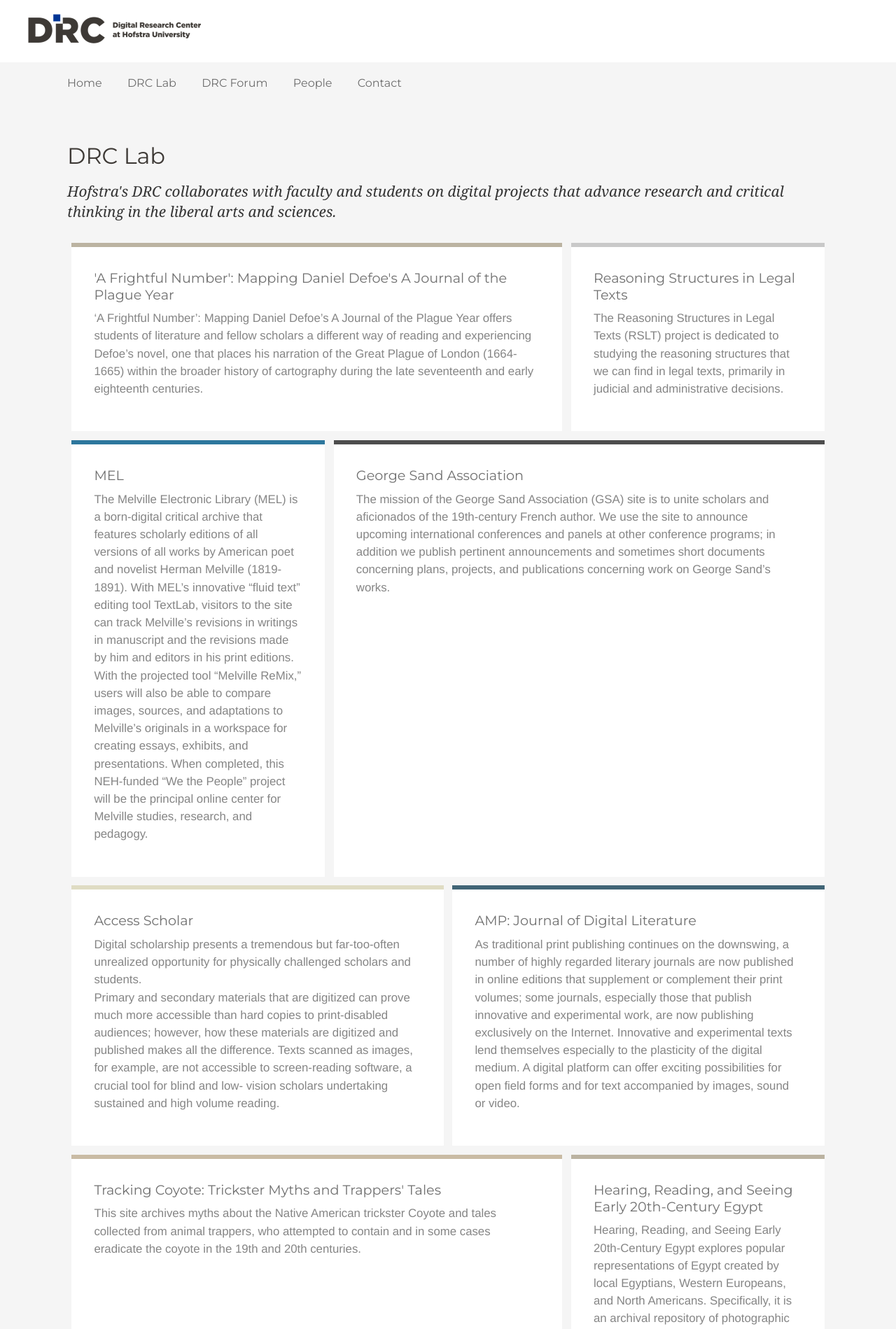
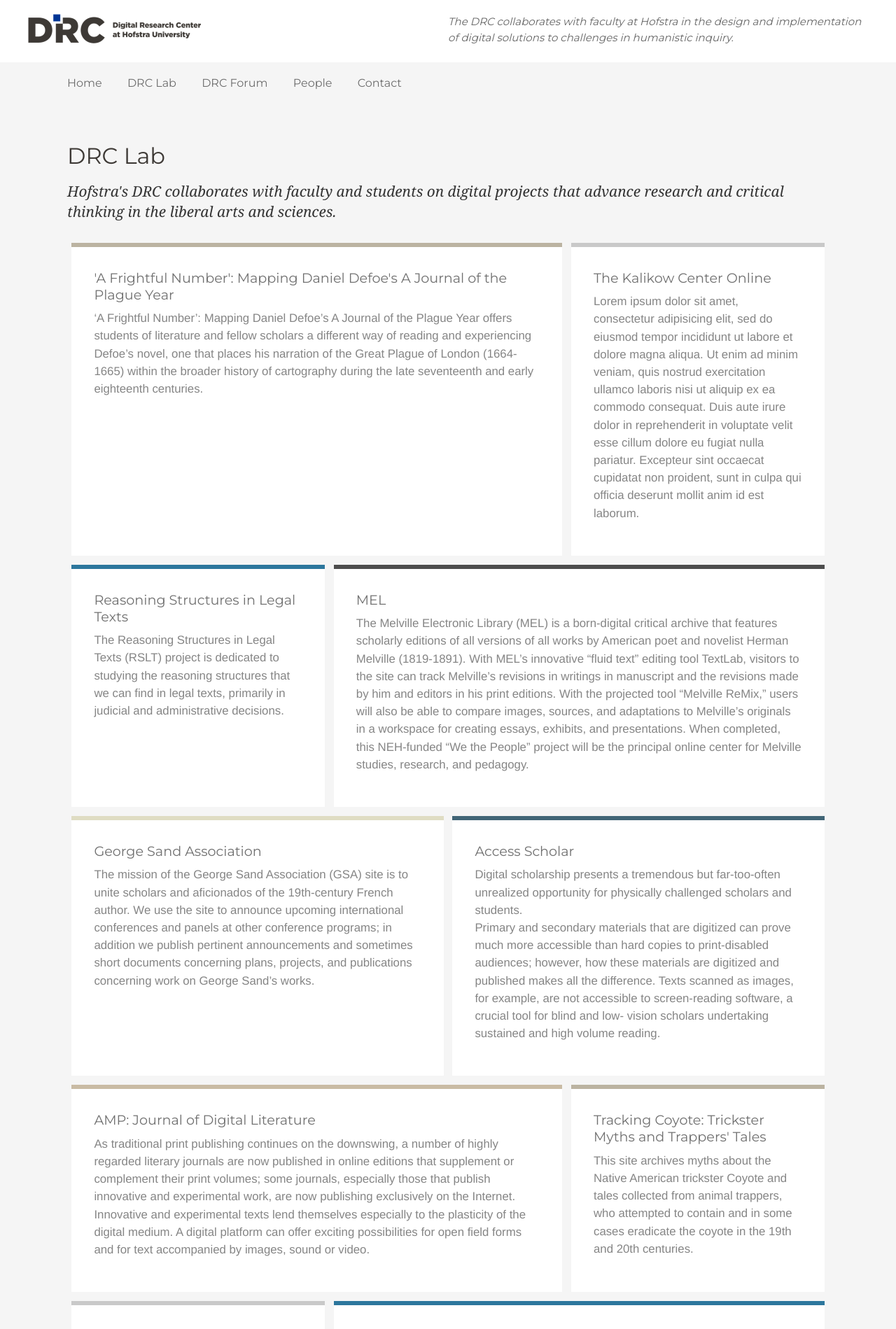
Before and after one commit to hofstra/drc, a Jekyll site: the page built from projects.html, in a window 1280 px wide. Shown: the top 1899 px of the page at 70% size. Built offline with Jekyll 4.4.1, drawn with Linux system fonts in a browser that asks for light colours; nearby versions of some CDN libraries.

Commit message:
Add description to header.

```diff
--- a/_includes/header.html
+++ b/_includes/header.html
@@ -1,7 +1,11 @@
-    <div class="logo-header-wrapper"><div class="logo-header">
-        <a href="/"><img src="/images/drc.logo.horizontal.png" alt="Digital Research Center at Hofstra" height="42" width="247" /></a>
-        <a href="#" id="js-navigation-mobile-menu" class="mobile-toggle">MENU</a>
-    </div></div>
+    <div class="logo-header-wrapper">
+        <div class="logo-header">
+            <a href="/"><img src="/images/drc.logo.horizontal.png" alt="Digital Research Center at Hofstra" height="42" width="247" /></a>
+            <a href="#" id="js-navigation-mobile-menu" class="mobile-toggle">MENU</a>
+            <p id="description">{{site.description}}</p>
+        </div>
+
+    </div>
 
     <section id="header">
         <header class="navigation" role="banner">
--- /dev/null
+++ b/_posts/2015-05-22-kalikow-center-online.md
@@ -0,0 +1,21 @@
+---
+layout: post
+title: "The Kalikow Center Online"
+date: 2015-05-01
+categories: projects
+tags: []
+image: /images/kalikow.jpg
+published: true
+feature: false
+lead_person: "6"
+people:
+  - "6"
+
+---
+
+Lorem ipsum dolor sit amet, consectetur adipisicing elit, sed do eiusmod
+tempor incididunt ut labore et dolore magna aliqua. Ut enim ad minim veniam,
+quis nostrud exercitation ullamco laboris nisi ut aliquip ex ea commodo
+consequat. Duis aute irure dolor in reprehenderit in voluptate velit esse
+cillum dolore eu fugiat nulla pariatur. Excepteur sint occaecat cupidatat non
+proident, sunt in culpa qui officia deserunt mollit anim id est laborum.
--- a/_sass/_layout.scss
+++ b/_sass/_layout.scss
@@ -773,6 +773,16 @@
             margin-bottom: 0px;
             padding-top: 20px;
             padding-bottom: 20px;
+            // Added by JF
+            p#description {
+                width: 50%;
+                font-family: 'Montserrat', sans-serif;
+                float:right;
+                font-style: italic;
+                color: #666;
+                font-size: 15px;
+          }
+            // / Added by JF
     }
         .logo-header {
             padding-right: 20px;
```
